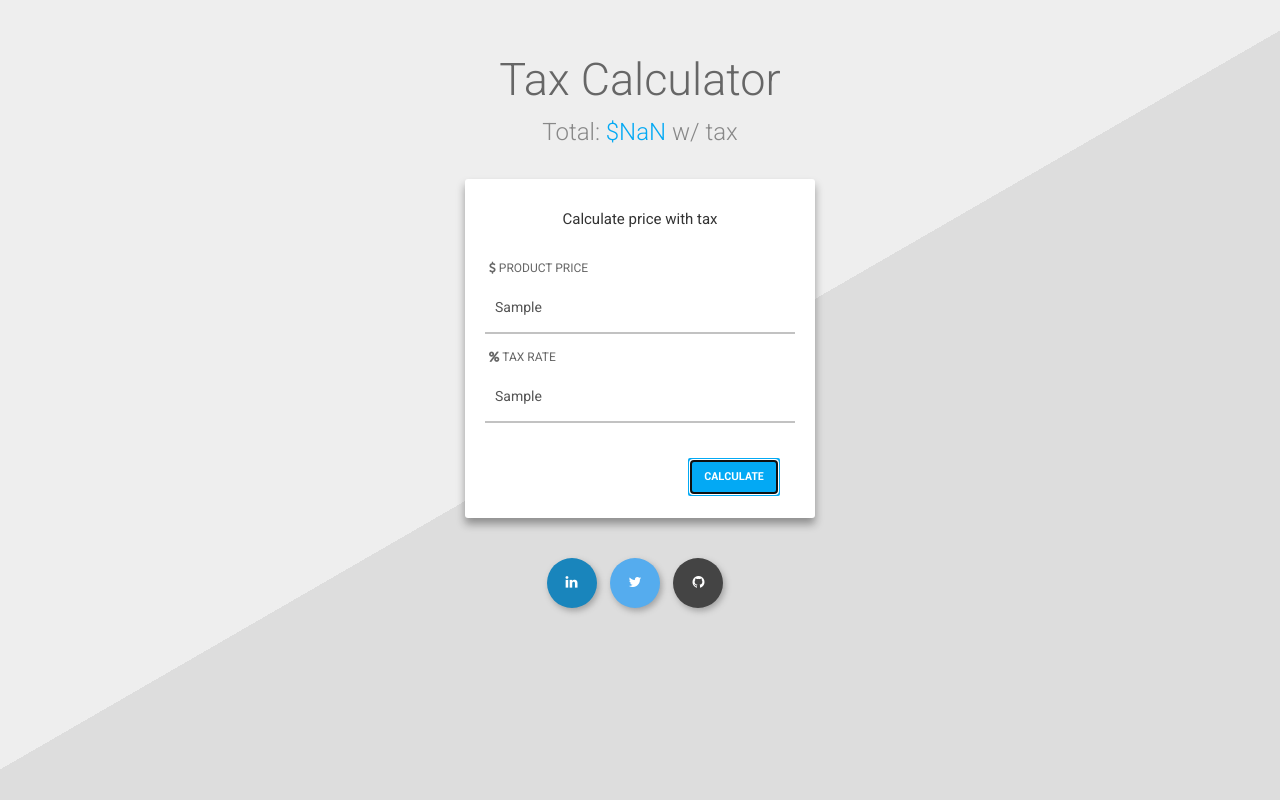
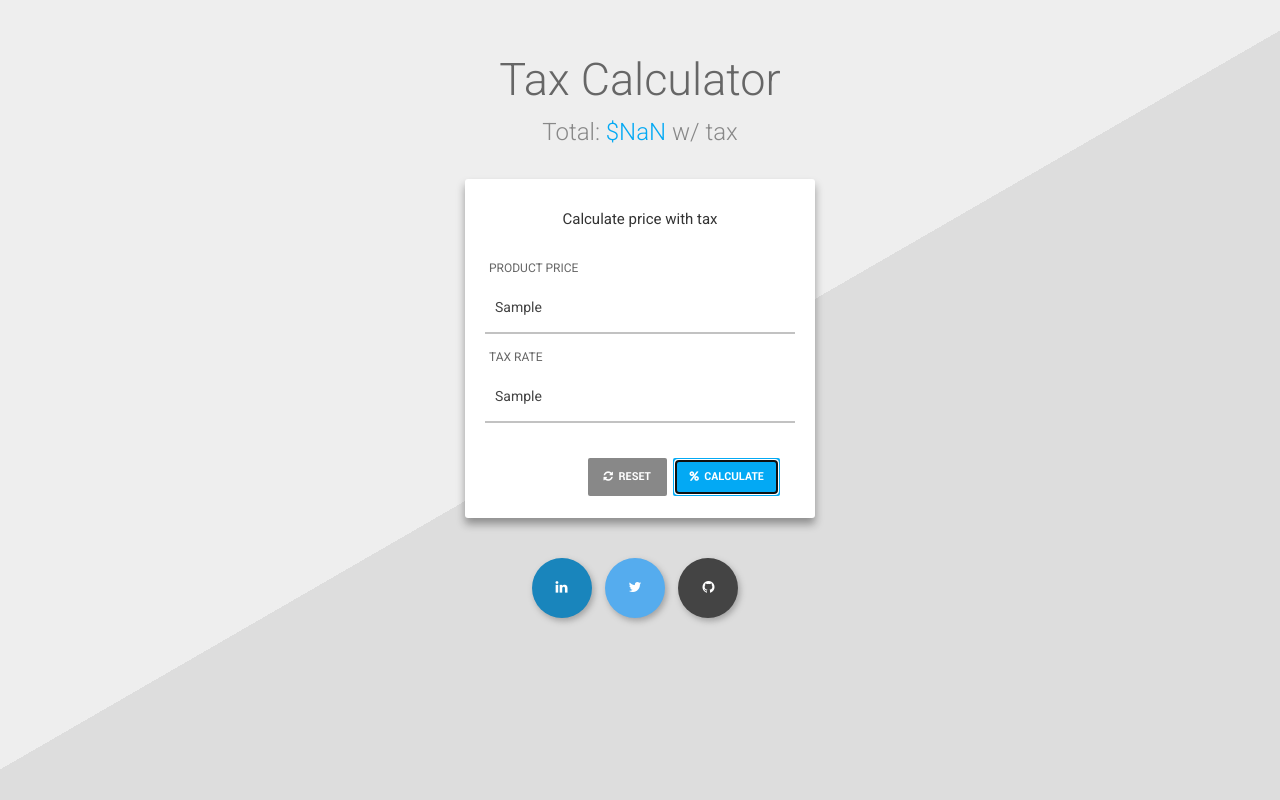
Before and after one commit to narulakeshav/tax-calculator, a website: page index.html in a window 1280 px wide. Both pictures are taken after typing "Sample", "Sample" into the empty fields and a click on the button "CALCULATE". Drawn offline with nearby package versions, Linux system fonts and the light colour scheme.

Commit message:
Add reset button, enlarge social icons

```diff
--- a/css/creative.css
+++ b/css/creative.css
@@ -14,7 +14,8 @@ body {
 	transition: all .5s;
 	outline: 0;
 }
-.btn:focus {
+*:focus {
+	outline: none;
 	box-shadow: 0px 0px 0px transparent;
 }
 .heading {
@@ -61,6 +62,7 @@ label {
 	padding: 25px 10px;
 	border-radius: 0px;
 	font-size: 14px;
+	color: #444;
 	background: transparent;
 	border: none;
 	box-shadow: none;
@@ -90,14 +92,23 @@ label {
 	background: #1FB9FF;
 	color: #FFF;
 }
+.reset,
+.reset:focus {
+	background: #888;
+	margin-right: 3px;
+	outline: 0;
+}
+.reset:hover {
+	background: #777;
+}
 .sticky-bottom {
 	margin-top: 10px;
 }
 .btn-social,
 .btn-social:focus {
-	width: 50px;
-	height: 50px;
-	padding-top: 13px;
+	width: 60px;
+	height: 60px;
+	padding-top: 18px;
 	border-radius: 50px;
 	box-shadow: 2px 3px 6px #A2A2A2;
 	margin-right: 10px;
--- a/index.html
+++ b/index.html
@@ -16,7 +16,7 @@
 	<link href='https://fonts.googleapis.com/css?family=Roboto:400,300' rel='stylesheet'>
 </head>
 <body>
-	<!-- -->
+	<!-- HTML form and heading -->
 	<div class="container">
 		<div class="col-md-4 col-md-offset-4" align="center">
 			<h1 class="heading">Tax Calculator</h1>
@@ -24,15 +24,16 @@
 			<form>
 				<p class="form-text">Calculate price with tax</p>
 				<div class="form-group">
-					<label for="price"><span class="fa fa-usd"></span>&nbsp;Product Price</label>
+					<label for="price">Product Price</label>
 					<input type="text" class="form-control" id="price" placeholder="$15.50" required>
 				</div>
 				<div class="form-group">
-					<label for="tax"><span class="fa fa-percent"></span>&nbsp;Tax Rate</label>
+					<label for="tax">Tax Rate</label>
 					<input type="text" class="form-control" id="tax" placeholder="7.5%" required>
 				</div>
 				<div class="col-md-12" align="right">
-					<button type="button" class="btn btn-calculate">Calculate</button>
+					<button type="button" class="btn btn-calculate reset" id="reset"><span class="fa fa-refresh"></span>&nbsp;&nbsp;Reset</button>
+					<button type="button" class="btn btn-calculate" id="calculate"><span class="fa fa-percent"></span>&nbsp;&nbsp;Calculate</button>
 				</div>
 			</form>
 			<div class="col-md-12 sticky-bottom">
@@ -53,5 +54,6 @@
 	<script src="https://ajax.googleapis.com/ajax/libs/jquery/2.1.4/jquery.min.js"></script>
 	<script src="js/bootstrap.min.js"></script>
 	<script src="js/creative.js"></script>
+	<script src="js/night-mode.js"></script>
 </body>
 </html>
--- a/js/creative.js
+++ b/js/creative.js
@@ -1,5 +1,5 @@
 $(document).ready(function() {
-	$('.btn-calculate').click(function() {
+	$('#calculate').click(function() {
 		//Grab the value of the element in HTML file by id
 		var price = document.getElementById("price").value;
 		var tax = document.getElementById("tax").value;
@@ -7,11 +7,6 @@ $(document).ready(function() {
 		//Validate to see if value of price or tax is empty
 		if(price === "" || tax === "") {
 			alert("Please enter value for the input(s).");
-		}
-
-		//Validate to see if user entered string as input
-		else if(typeof price === "string" || typeof tax === "string") {
-			alert("Please enter valid inputs. Don't break my code!");
 		}
 
 		//Change price to decimal and removes "$"
@@ -24,4 +19,10 @@ $(document).ready(function() {
 		var total = (price + (price * tax)).toFixed(2);
 		$('.amount').html("$" + total);
 	});
+
+	//Reset the values of input field on button click
+	$('#reset').click(function() {
+		document.getElementById("price").value = "";
+		document.getElementById("tax").value = "";
+	});
 });
```
